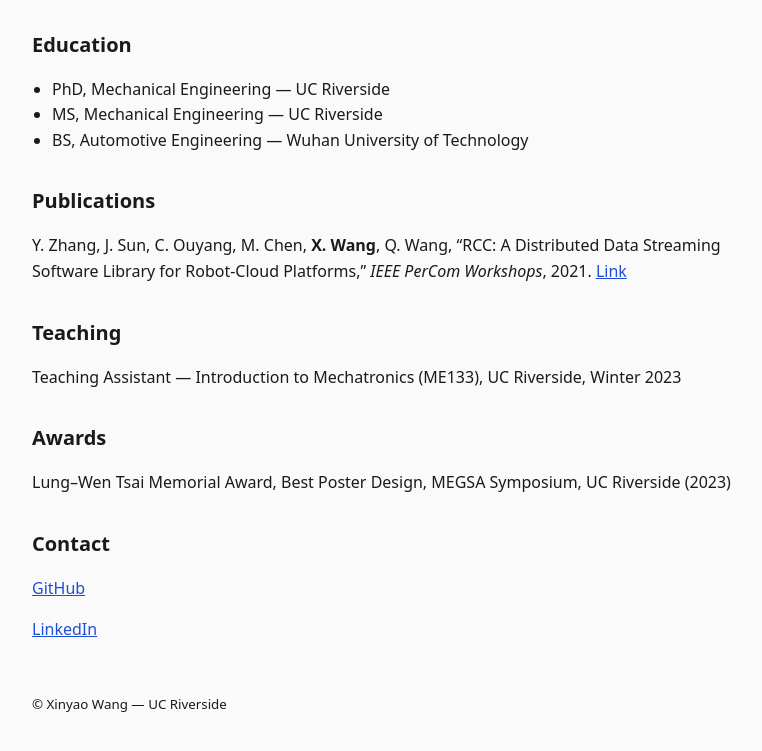
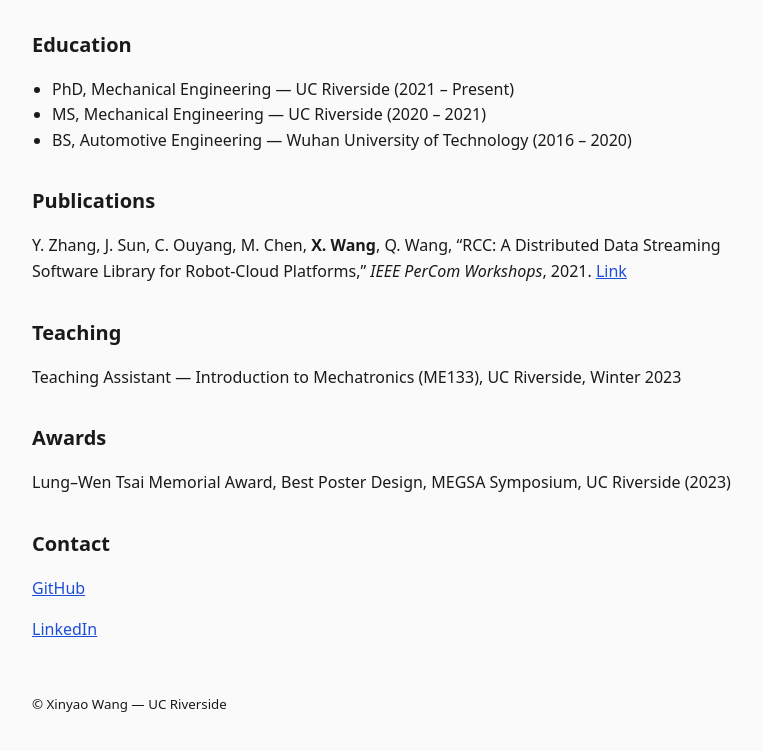
Before and after one commit to Xinyao-Wang/Xinyao-Wang.github.io, a plain HTML site: page index.html in a window 1280 px wide. Shown: the part 1079-1830 px from the top of the page, without its empty margins (232-994 px from the left). Drawn offline with Linux system fonts and the light colour scheme.

Commit message:
Update index.html

```diff
--- a/index.html
+++ b/index.html
@@ -60,9 +60,9 @@
     <section id="education">
       <h2>Education</h2>
       <ul>
-        <li>PhD, Mechanical Engineering — UC Riverside</li>
-        <li>MS, Mechanical Engineering — UC Riverside</li>
-        <li>BS, Automotive Engineering — Wuhan University of Technology</li>
+        <li>PhD, Mechanical Engineering — UC Riverside (2021 – Present)</li>
+        <li>MS, Mechanical Engineering — UC Riverside (2020 – 2021)</li>
+        <li>BS, Automotive Engineering — Wuhan University of Technology (2016 – 2020)</li>
       </ul>
     </section>
 
```
